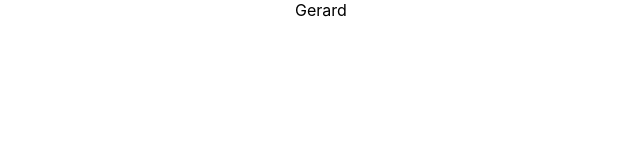
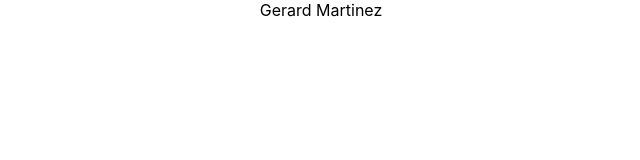
Before and after one commit to GerardM5/RentalWallet, a React (Create React App) app: page / in a window 1280 px wide. Shown: the top 160 px of the page, without its empty margins (319-959 px from the left). Built offline with nearby package versions, Linux system fonts and the light colour scheme.

Commit message:
ft: first pol commit

```diff
--- a/src/App.js
+++ b/src/App.js
@@ -1,11 +1,7 @@
-import './App.css';
+import "./App.css";
 
 function App() {
-  return (
-    <div className="App">
-      Gerard
-    </div>
-  );
+  return <div className="App">Gerard Martinez</div>;
 }
 
 export default App;
```
